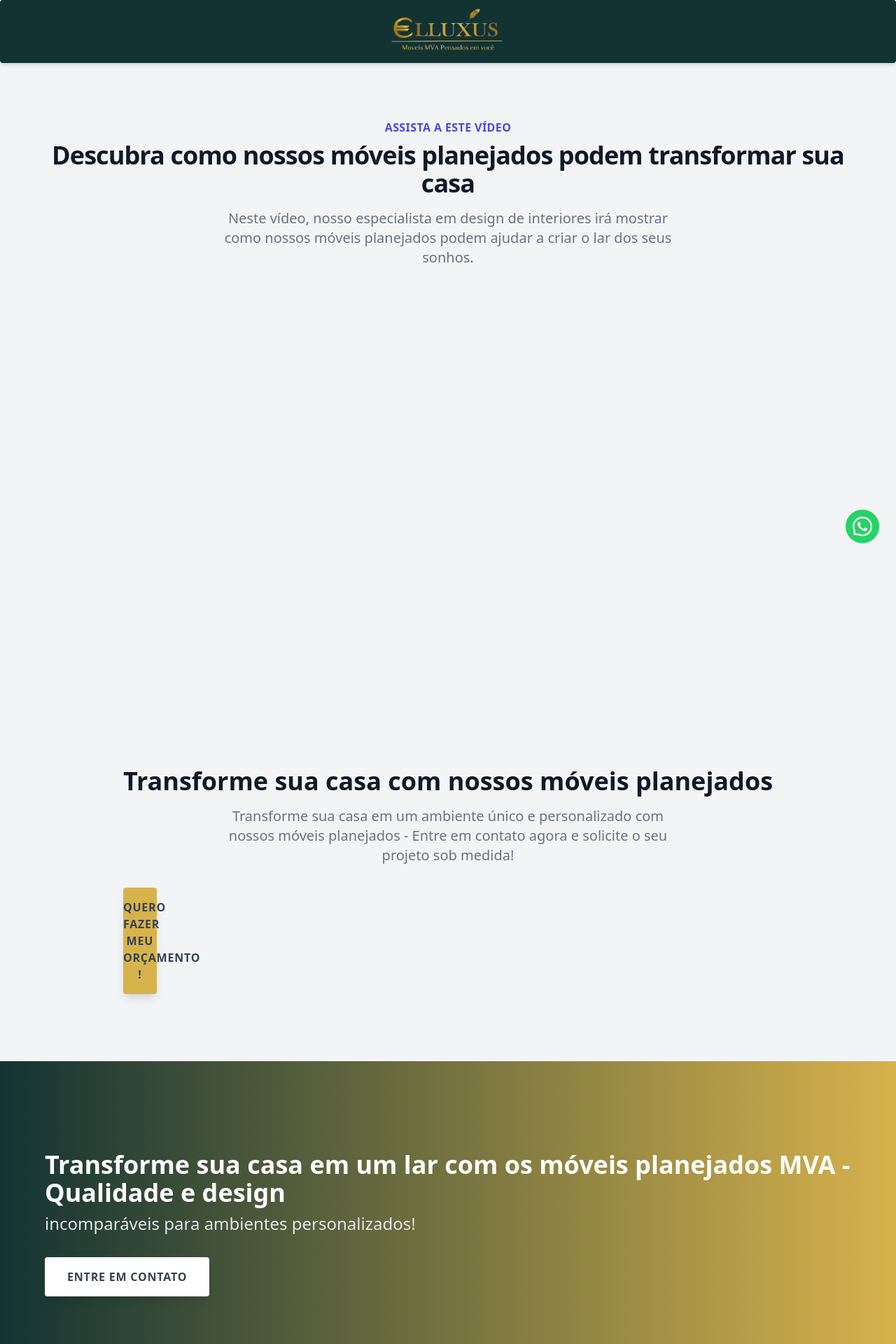
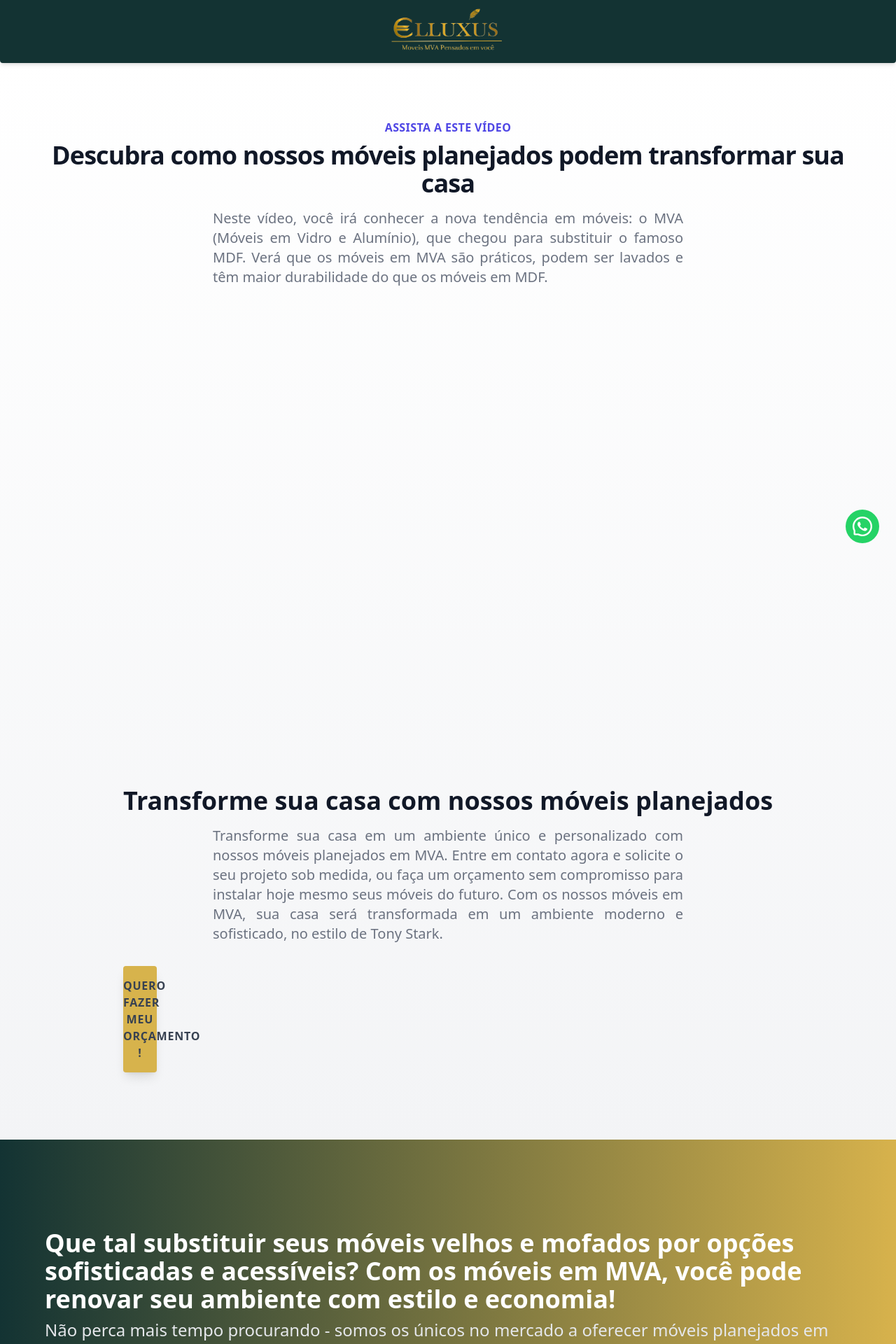
Before and after one commit to elluxus/elluxus-site, a Next.js app: page / in a window 1280 px wide. Shown: the top 1920 px of the page at 70% size. Built offline with nearby package versions, Linux system fonts and the light colour scheme.

Commit message:
fixed things

```diff
--- a/pages/home.js
+++ b/pages/home.js
@@ -31,8 +31,8 @@ export default function Home() {
       <main>
         <Vsl/>
         <Sliderdiv
-          title='Transforme sua casa em um lar com os móveis planejados MVA - Qualidade e design '
-          subTitle='incomparáveis para ambientes personalizados!'
+          title='Que tal substituir seus móveis velhos e mofados por opções sofisticadas e acessíveis? Com os móveis em MVA, você pode renovar seu ambiente com estilo e economia!'
+          subTitle='Não perca mais tempo procurando - somos os únicos no mercado a oferecer móveis planejados em MVA, a opção mais sofisticada e durável para sua casa!'
           />
         <WppButton/>
         <Projetos/>
@@ -52,10 +52,25 @@ export default function Home() {
           description={'Moveis em MDF são construidos apartir da madeira mdf, eles sujam facil, incham, e não são amigaveis ao meio ambiente..'}/>
 
         </div>
-        <div className='mx-auto md:w-1/2 bg-gray-100'>
-          <h2 className='m-2 py-4 text-justify text-center text-3xl leading-8 font-extrabold tracking-tight text-gray-900 sm:text-4xl'>
-            Tenha moveis com alta durabilidade</h2>
-          <Buttons/>
+        <div className='my-4 mx-auto w-full bg-gray-100'>
+          <h2 className=' py-4 text-justify lg:text-center text-3xl leading-8 font-extrabold tracking-tight text-gray-900 sm:text-4xl'>
+            Tenha moveis com alta durabilidade
+          </h2>
+          <h2 className='lg:w-1/2 mb-5 mx-auto text-xl text-center my-4'>
+            Renove sua casa agora e experimente a nova tendência em móveis com o MVA -
+            <span className='text-bold text-green-600 mx-2'>
+              A opção luxuosa que cabe no seu bolso
+              </span>
+              , só aqui na Élluxus!
+            <span className='text-orange-600 mx-2'>
+            Substitua já seus móveis em MDF
+            </span>
+            e aproveite o que há de mais sofisticado em design e durabilidade.
+          </h2>
+          <div className='mx-auto md:w-1/2 my-5'>
+            <Buttons title={'Faça já um orçamento'}/>
+
+          </div>
         </div>
         <Depoimentos/>
         <FormContact/>
--- a/src/components/Buttons/Button.js
+++ b/src/components/Buttons/Button.js
@@ -1,6 +1,6 @@
 import React from 'react';
 
-const Buttons = () => {
+const Buttons = ({title}) => {
   return (
     <a href='https://wa.me/5531999570478?text="Ola Gostaria de Fazer um orçamento do meu movel planejado MVA"'>
       <button className=' bg-[#D7B34C] font-bold rounded text-gray-700
@@ -8,7 +8,7 @@ const Buttons = () => {
         hover:bg-[#084923] hover:text-white mx-auto max-w-12 w-full
         transtion-all ease-in duration-[0.2s] transition delay-150
         hover:-translate-y-1 hover:scale-110' >
-        Quero Fazer Meu Orçamento !
+        {title}
       </button>
     </a>
   )
--- a/src/components/featuredSection.js
+++ b/src/components/featuredSection.js
@@ -4,11 +4,11 @@ export const FeaturedSection = ({title,description,image,emoji,color})=>{
     return (
         <section className="container bg-gray-100 px-5 py-24 mx-auto flex flex-col">
         <h2 className="text-center text-4xl font-bold mb-8">{title}, {emoji}</h2>
-        <div className=" drop-shadow-lg p-6 bg-white mx-auto rounded
+        <div className=" drop-shadow-lg p-2 lg:p-6 bg-white mx-auto rounded
         flex flex-col sm:flex-row justify-center items-center mb-16">
           <div
           className="
-          relative justify-center w-72 h-72 mb-10 sm:mb-0 ">
+          relative justify-center w-[15rem] lg:w-72 h-72 mb-10 sm:mb-0 ">
             <Image src={image} alt={title} layout="fill" objectFit="cover" />
           </div>
           {/* <div className="relative w-72 h-72">
--- a/src/components/form/FormContact.tsx
+++ b/src/components/form/FormContact.tsx
@@ -29,7 +29,7 @@ export const FormContact = () => {
       .matches(phoneRegex,'coloque o formato certo')
       .required('o numero de celular com DDD é nescessario'),
     message: Yup.string()
-      .required('não deixe de mandar sua mensagem'),
+      .required('não deixe de mandar sua mensagem e seu endereço'),
     date: Yup.string()
       .default(() => new Date().toLocaleDateString())
   })
@@ -163,7 +163,7 @@ export const FormContact = () => {
               <div className=' w-[100%] mb-6'>
                 <label
                   htmlFor="message"
-                  >Sua Mensagem</label>
+                  >Deixe seu endereço com CEP e uma mensagem</label>
                 <input className= {`h-[200px] rounded border-2 border-gray
                   min-h-[160px] w-[100%] font-sans-serif p-8 leading-normal resize-none
                   ctive:border active:border-[#084526] focus:outline-none
--- a/src/components/vsl.js
+++ b/src/components/vsl.js
@@ -4,7 +4,7 @@ import Buttons from './Buttons/Button'
 
 const VSL = () => {
   return (
-    <div className="bg-gray-100 lg:py-12 ">
+    <div className="bg-gradient-to-t from-gray-100 to-white lg:py-12 ">
       <div className="max-w-7xl mx-auto px-4 sm:px-6 lg:px-8">
 
 
@@ -13,8 +13,11 @@ const VSL = () => {
           <p className="mt-2 text-justify lg:text-center text-3xl leading-8 font-extrabold tracking-tight text-gray-900 sm:text-4xl">
             Descubra como nossos móveis planejados podem transformar sua casa
           </p>
-          <p className="mt-4 text-justify lg:text-center max-w-2xl text-xl text-gray-500 lg:mx-auto">
-            Neste vídeo, nosso especialista em design de interiores irá mostrar como nossos móveis planejados podem ajudar a criar o lar dos seus sonhos.
+          <p className="mt-4 text-justify  max-w-2xl text-xl text-gray-500 lg:mx-auto">
+            Neste vídeo, você irá conhecer a
+            nova tendência em móveis: o MVA {'(Móveis em Vidro e Alumínio)'},
+            que chegou para substituir o famoso MDF. Verá que os móveis em MVA são práticos,
+            podem ser lavados e têm maior durabilidade do que os móveis em MDF.
           </p>
         </div>
 
@@ -35,15 +38,15 @@ const VSL = () => {
           <div className=" mt-10 lg:mt-0 p-8 pb-0 mb-0">
             <div className="flex text-justify lg:text-center w-full mx-auto text-3xl font-extrabold text-gray-900 sm:text-4xl">
               Transforme sua casa com nossos móveis planejados</div>
-            <p className="mx-auto text-justify lg:text-center justify-center mt-4 max-w-2xl text-xl text-gray-500">
-              Transforme sua casa em um ambiente único e personalizado com nossos móveis planejados - Entre em contato agora e solicite o seu projeto sob medida!
+            <p className="mx-auto text-justify justify-center mt-4 max-w-2xl text-xl text-gray-500">
+            Transforme sua casa em um ambiente único e personalizado com nossos móveis planejados em MVA. Entre em contato agora e solicite o seu projeto sob medida, ou faça um orçamento sem compromisso para instalar hoje mesmo seus móveis do futuro. Com os nossos móveis em MVA, sua casa será transformada em um ambiente moderno e sofisticado, no estilo de Tony Stark.
             </p>
             <div className="flex justify-center mt-8 mx-auto w-full">
               {/*<a href="#" className="bg-indigo-600 border border-transparent rounded-md py-3 px-8 inline-flex items-center justify-center text-base font-medium text-white hover:bg-indigo-700">
                 Agende uma consulta hoje
               </a>*/}
             </div>
-            <Buttons/>
+            <Buttons title={'Quero Fazer Meu Orçamento !'}/>
           </div>
 
 
--- a/src/layout/navbar.js
+++ b/src/layout/navbar.js
@@ -21,7 +21,7 @@ const Navbar = () => {
 
   return (
     <div>
-    <nav className={`flex relative justify-center bg-[#133333] shadow-md rounded
+    <nav className={`flex relative justify-center bg-[#133333] shadow-md rounded-b
     z-50 transition-all ease-in duration-[0.4s]
      h-[90px] w-full mx-auto ${navbar? 'bg-white shadow-md fixed ':
      ''}`}>
```
